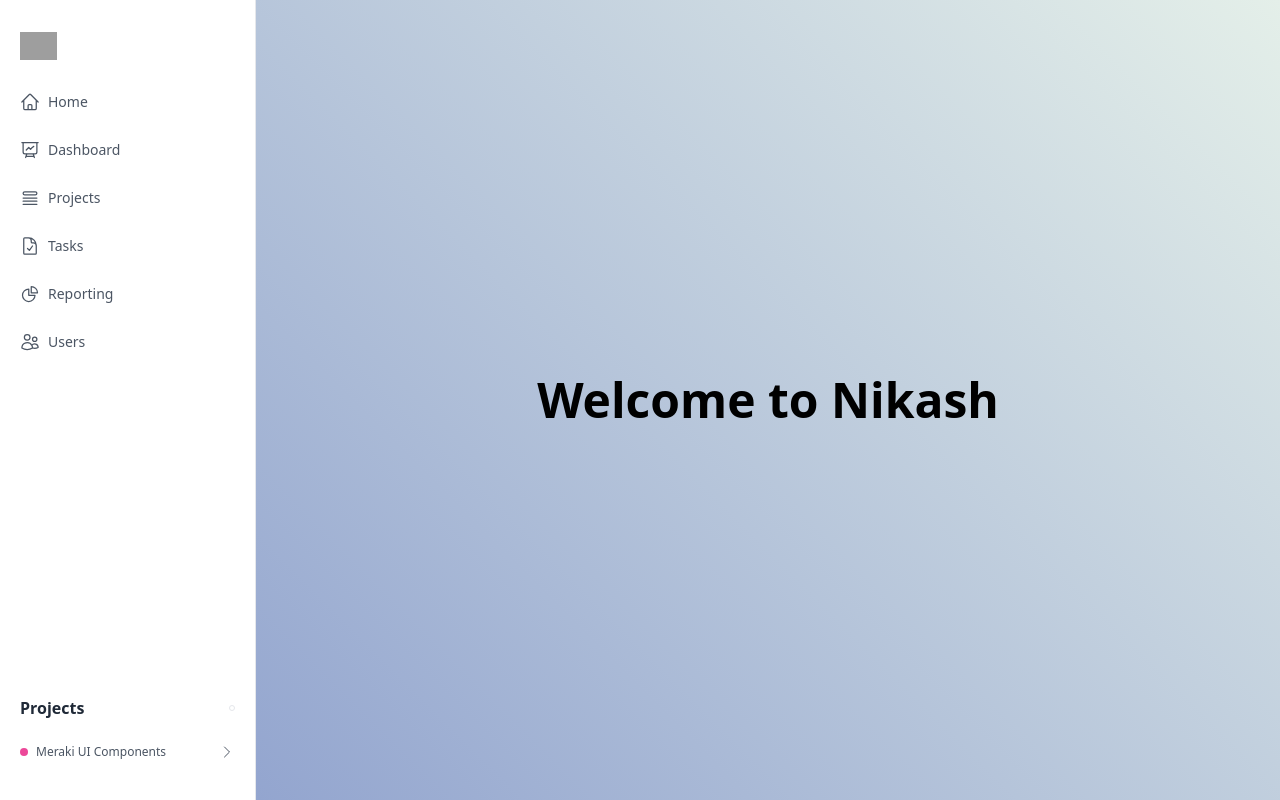
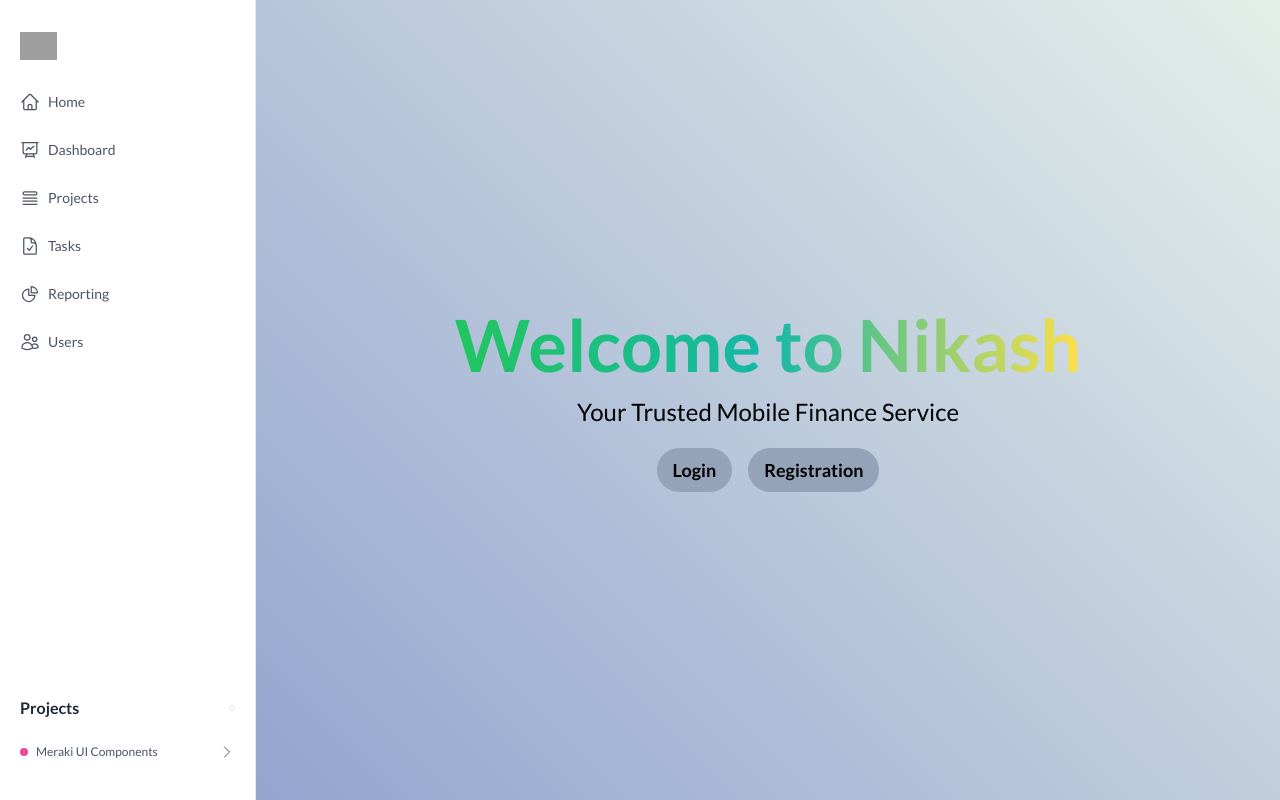
Before and after one commit to im-sanny/mfs-client, a React (Vite) app: page / in a window 1280 px wide. Built offline with nearby package versions, Linux system fonts and the light colour scheme; grey boxes are pictures that could not be loaded.

Commit message:
add: added default page in dashboard

```diff
--- a/src/layout/DashboardLayout.jsx
+++ b/src/layout/DashboardLayout.jsx
@@ -1,14 +1,13 @@
 import { Outlet } from "react-router-dom";
 import Sidebar from "./Sidebar";
 
-
 const DashboardLayout = () => {
   return (
+    <div className="font-lato">
       <div className="relative min-h-screen md:flex ">
         {/* Sidebar */}
-    <Sidebar/>
+        <Sidebar />
 
-    {/* Outlet --> Dynamic content */}
         {/* <div className=" md:ml-64"></div> */}
         <div className="flex-1 w-full ">
           <div className="">
@@ -16,7 +15,8 @@ const DashboardLayout = () => {
           </div>
         </div>
       </div>
-  )
-}
+    </div>
+  );
+};
 
 export default DashboardLayout;
--- a/src/pages/Default.jsx
+++ b/src/pages/Default.jsx
@@ -2,13 +2,24 @@ const Default = () => {
   return (
     <>
       <div
-        className="h-[100vh]"
+        className="h-[100vh] grid place-items-center"
         style={{
           backgroundImage: "linear-gradient(45deg, #93a5cf 0%, #e4efe9 100%)",
         }}
       >
-        <div className="h-full w-full flex justify-center items-center">
-            <p className="text-5xl text-center font-bold">Welcome to Nikash</p>
+        <div className="text-center">
+          <h1 className="text-7xl font-bold mb-4 bg-gradient-to-r from-green-500 via-teal-500 to-yellow-300 text-transparent bg-clip-text animate-gradient">
+            Welcome to Nikash
+          </h1>
+          <p className="text-2xl">Your Trusted Mobile Finance Service</p>
+          <div className="flex justify-center gap-4 mt-5">
+            <button className="btn rounded-3xl px-4 hover:bg-teal-50 font-semibold text-lg bg-slate-400 p-2">
+              Login
+            </button>
+            <button className="btn rounded-3xl px-4 hover:bg-teal-50 font-semibold text-lg bg-slate-400 p-2">
+              Registration
+            </button>
+          </div>
         </div>
       </div>
     </>
--- a/tailwind.config.js
+++ b/tailwind.config.js
@@ -3,9 +3,9 @@ export default {
   content: ["./index.html", "./src/**/*.{js,ts,jsx,tsx}"],
   theme: {
     extend: {
-      fontFamily:{
+      fontFamily: {
         lato: "'Lato', sans-serif",
-      }
+      },
     },
   },
   plugins: [],
```
Lines whose indentation alone changed are shown as unchanged.
